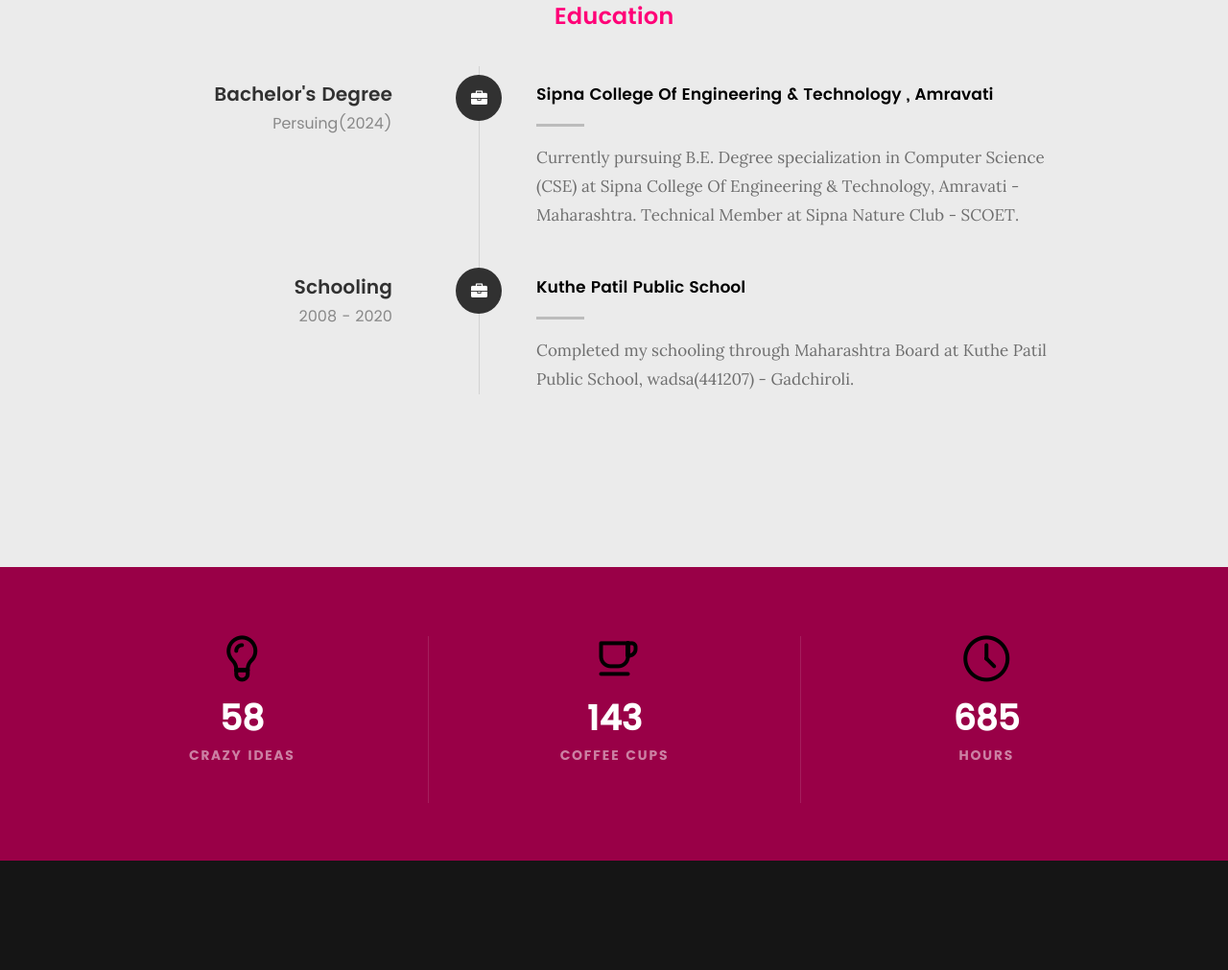
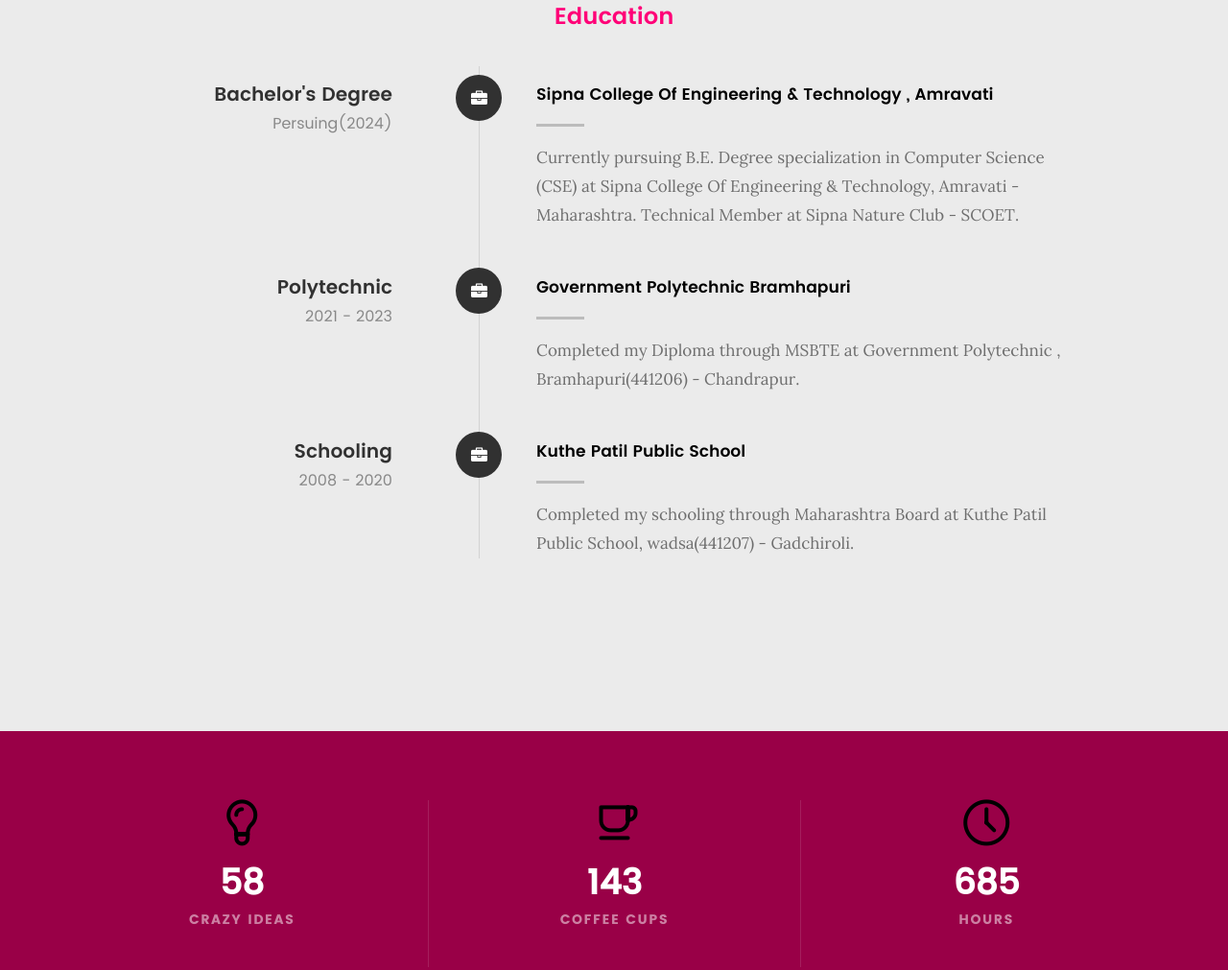
Before and after one commit to Ayanisr/Portfolio, a plain HTML site: page index.html in a window 1280 px wide. Shown: the part 2016-3027 px from the top of the page at 96% size. Drawn offline with Linux system fonts and the light colour scheme; files whose address does not match are found by name.

Commit message:
Update index.html

```diff
--- a/index.html
+++ b/index.html
@@ -253,6 +253,21 @@
 
 	   			</div> <!-- /timeline-block -->
 
+				   <div class="timeline-block">
+
+					<div class="timeline-ico">
+						<i class="fa fa-briefcase"></i>
+					</div>
+
+					<div class="timeline-header">
+						<h3>Polytechnic</h3>
+						<p>2021 - 2023</p>
+					</div>
+
+					<div class="timeline-content">
+						<h4><a href="https://bit.ly/346hi4s">Government Polytechnic Bramhapuri</a></h4>
+						<p>Completed my Diploma through MSBTE at Government Polytechnic , Bramhapuri(441206) - Chandrapur.</p>
+					</div>
 
 	   			<div class="timeline-block">
 
@@ -458,7 +473,7 @@
 
    			<h5>Call Me At</h5>
 
-			<p>Phone: 7767910729 </p>
+			<p>Phone:---</p>
    		</div>
 
    	</div> <!-- /contact-info -->
```
